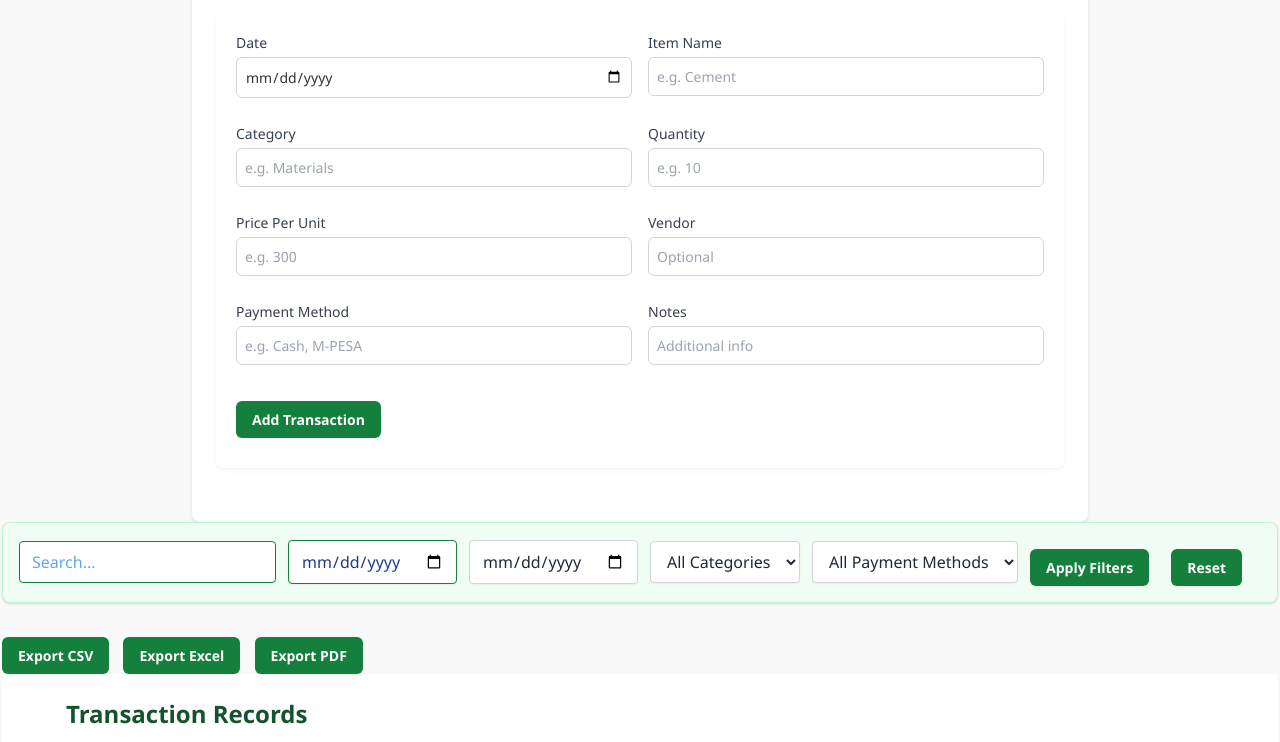
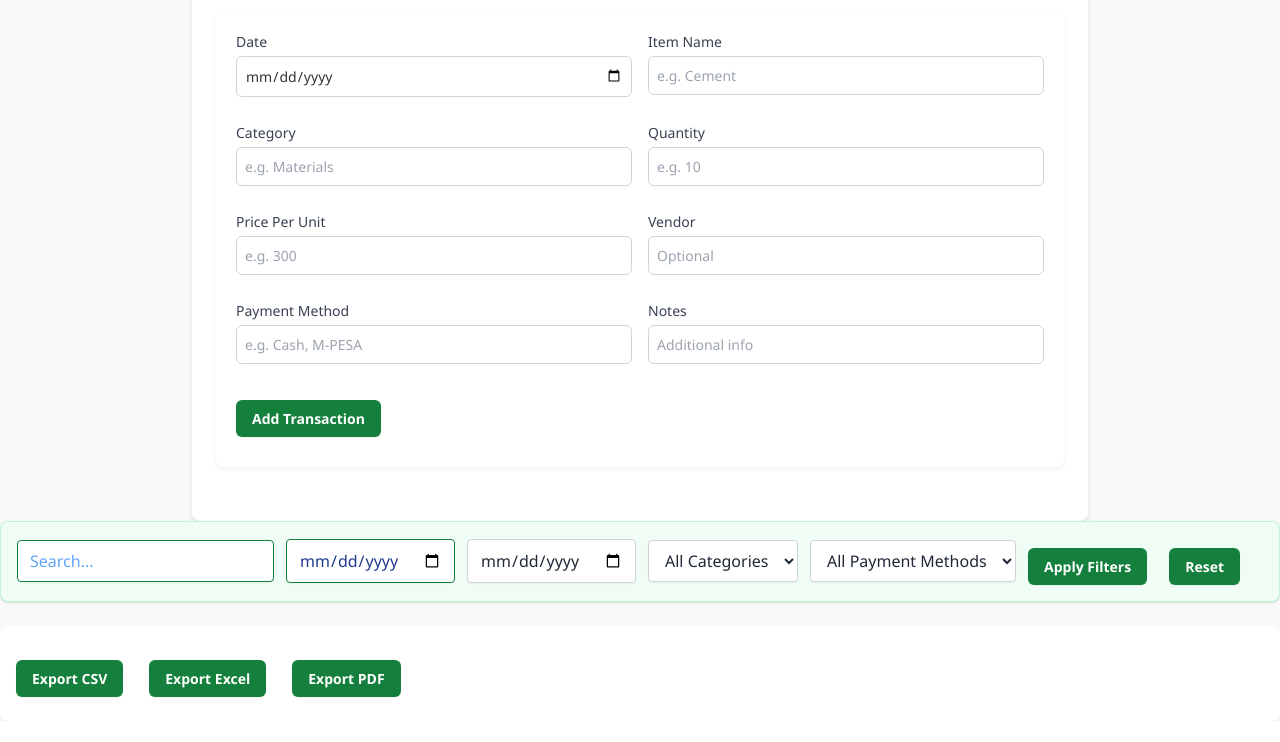
Before and after one commit to malcomkamau/finance-tracker, a website: page index.html in a window 1280 px wide. Shown: the part 734-1476 px from the top of the page. Drawn offline with nearby package versions, Linux system fonts and the light colour scheme; no server answers.

Commit message:
Complete commit for now. More updates will come soon

```diff
--- a/index.html
+++ b/index.html
@@ -13,6 +13,7 @@
     />
     <script src="https://cdn.tailwindcss.com"></script>
     <script src="https://unpkg.com/lucide@latest"></script>
+    <script src="https://cdnjs.cloudflare.com/ajax/libs/jspdf/2.5.1/jspdf.umd.min.js"></script>
   </head>
   <body>
     <div
@@ -344,11 +345,12 @@
       <button class="bg-green-700 hover:bg-green-800 text-white font-semibold px-4 py-2 rounded-md shadow-sm transition duration-200" id="resetFiltersBtn">Reset</button>
     </div>
 
-    <div class="export-buttons">
-      <button class="bg-green-700 hover:bg-green-800 text-white font-semibold px-4 py-2 rounded-md shadow-sm transition duration-200" id="exportCSV">Export CSV</button>
-      <button class="bg-green-700 hover:bg-green-800 text-white font-semibold px-4 py-2 rounded-md shadow-sm transition duration-200" id="exportExcel">Export Excel</button>
-      <button class="bg-green-700 hover:bg-green-800 text-white font-semibold px-4 py-2 rounded-md shadow-sm transition duration-200" id="exportPDF">Export PDF</button>
-    </div>
+    <div class="export-buttons px-4 py-6 mt-6 flex flex-wrap gap-4 justify-start bg-white rounded-lg shadow-sm">
+  <button class="bg-green-700 hover:bg-green-800 text-white font-semibold px-4 py-2 rounded-md shadow-sm transition duration-200" id="exportCSV">Export CSV</button>
+  <button class="bg-green-700 hover:bg-green-800 text-white font-semibold px-4 py-2 rounded-md shadow-sm transition duration-200" id="exportExcel">Export Excel</button>
+  <button class="bg-green-700 hover:bg-green-800 text-white font-semibold px-4 py-2 rounded-md shadow-sm transition duration-200" id="exportPDF">Export PDF</button>
+</div>
+
 
     <section class="table-section px-4 sm:px-8 lg:px-16 py-6">
       <h2 class="text-2xl font-bold text-green-900 mb-4">
@@ -474,7 +476,6 @@
     </footer>
 
     <script src="https://cdnjs.cloudflare.com/ajax/libs/Chart.js/4.4.0/chart.umd.min.js"></script>
-    <script src="https://cdnjs.cloudflare.com/ajax/libs/jspdf/2.5.1/jspdf.umd.min.js"></script>
     <script src="https://cdnjs.cloudflare.com/ajax/libs/jspdf-autotable/3.5.29/jspdf.plugin.autotable.min.js"></script>
     <script src="https://cdnjs.cloudflare.com/ajax/libs/xlsx/0.18.5/xlsx.full.min.js"></script>
     <script src="https://cdn.jsdelivr.net/npm/chart.js"></script>
--- a/style.css
+++ b/style.css
@@ -12,7 +12,7 @@ body {
   color: #333;
   line-height: 1.6;
   overflow-x: hidden;
-  padding: 2px;
+  padding: 0;
   margin: 0;
 }
 
```
